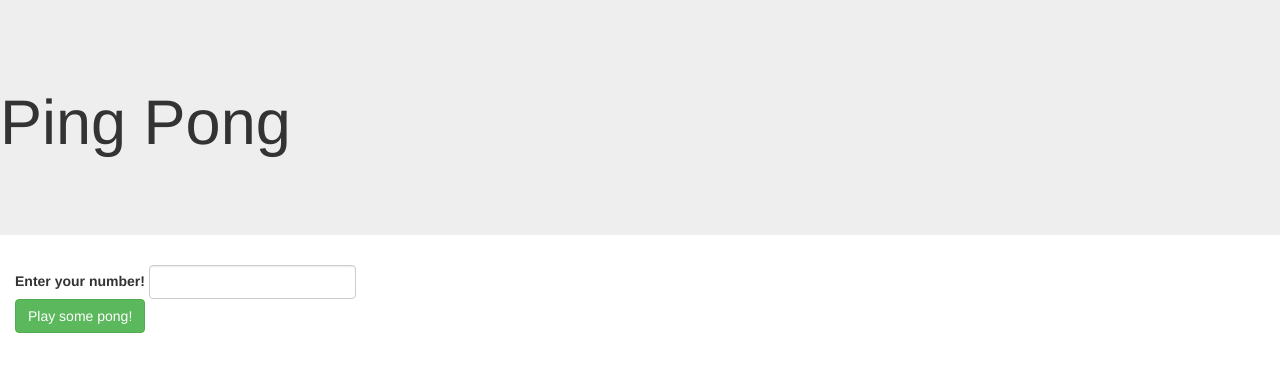
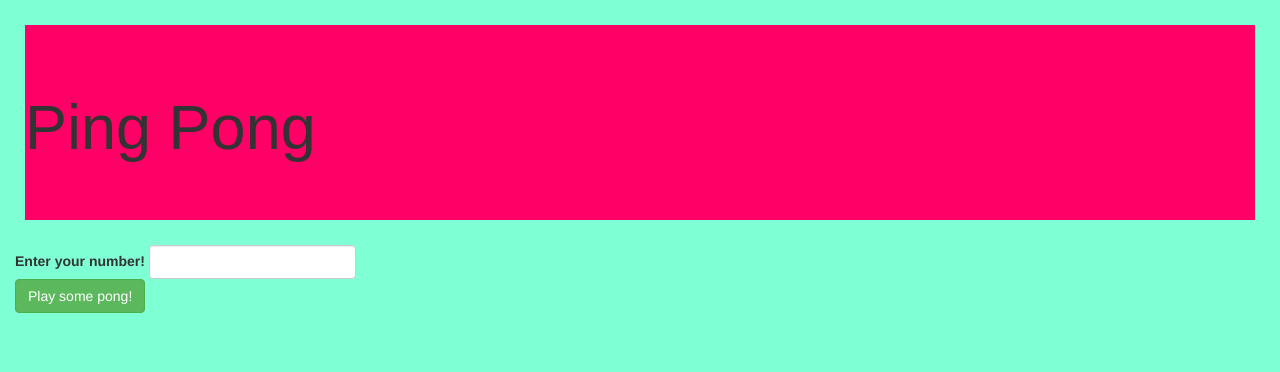
Before and after one commit to kietduong/PingPong, a plain HTML site: page index.html in a window 1280 px wide. Drawn offline with Linux system fonts and the light colour scheme.

Commit message:
add finishing touches

```diff
--- a/css/styles.css
+++ b/css/styles.css
@@ -1,3 +1,16 @@
 #results{
   margin: 30px;
 }
+
+body{
+ background-color: #7FFFD4;
+}
+
+h1{
+  font-family: fantasy;
+}
+
+.jumbotron{
+  margin: 25px;
+  background-color: #ff0066;
+}
--- a/index.html
+++ b/index.html
@@ -10,7 +10,7 @@
   </head>
   <body>
     <div class="jumbotron">
-      <h1 class="page-header">Ping Pong </h1>
+      <h1>Ping Pong </h1>
     </div>
     <div class="container-fluid">
       <form id="pingpong">
```
Also changed, not shown: css/balls.jpeg (added), 1 other file.
